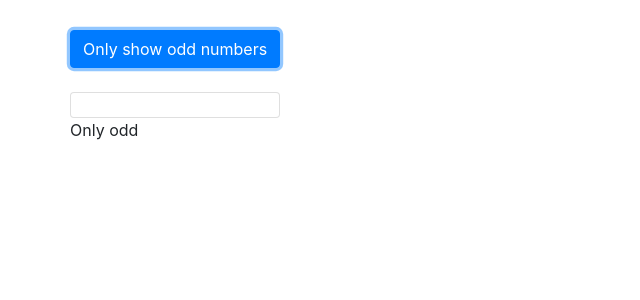
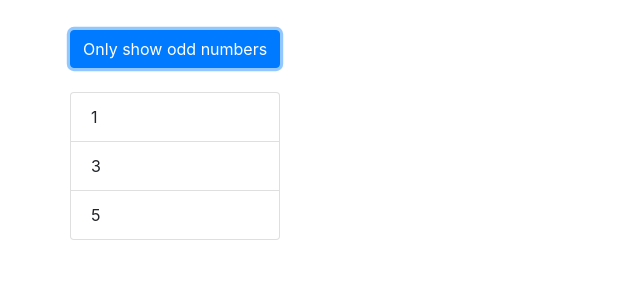
Before and after one commit to cyborg-nomade/angular-course, an Angular app: page / in a window 1280 px wide. Both pictures are taken after a click on the button "Only show odd numbers". Shown: the top 300 px of the page, without its empty margins (0-640 px from the left). Built offline with nearby package versions, Linux system fonts and the light colour scheme.

Commit message:
toggle even / odd

```diff
--- a/src/app/app.component.css
+++ b/src/app/app.component.css
@@ -1,3 +1,7 @@
 .container {
   margin-top: 30px;
 }
+
+.odd {
+  color: red;
+}
--- a/src/app/app.component.html
+++ b/src/app/app.component.html
@@ -1,18 +1,20 @@
 <div class="container">
   <div class="row">
     <div class="col-xs-12">
-      <button
-        class="btn btn-primary"
-        (click)="onlyOdd = !onlyOdd">Only show odd numbers</button>
+      <button class="btn btn-primary" (click)="onlyOdd = !onlyOdd">Only show odd numbers</button>
       <br><br>
       <ul class="list-group">
-        <li
-          class="list-group-item">
-        </li>
+        <div *ngIf="onlyOdd">
+          <li class="list-group-item" *ngFor="let odd of oddNumbers">
+            {{odd}}
+          </li>
+        </div>
+        <div *ngIf="!onlyOdd">
+          <li class="list-group-item" *ngFor="let even of evenNumbers">
+            {{even}}
+          </li>
+        </div>
       </ul>
-      <ng-template [ngIf]="onlyOdd">
-        <p>Only odd</p>
-      </ng-template>
     </div>
   </div>
 </div>
--- a/src/app/app.component.ts
+++ b/src/app/app.component.ts
@@ -7,5 +7,7 @@ import { Component } from '@angular/core';
 })
 export class AppComponent {
   numbers = [1, 2, 3, 4, 5];
+  oddNumbers = [1, 3, 5];
+  evenNumbers = [2, 4];
   onlyOdd = false;
 }
```
